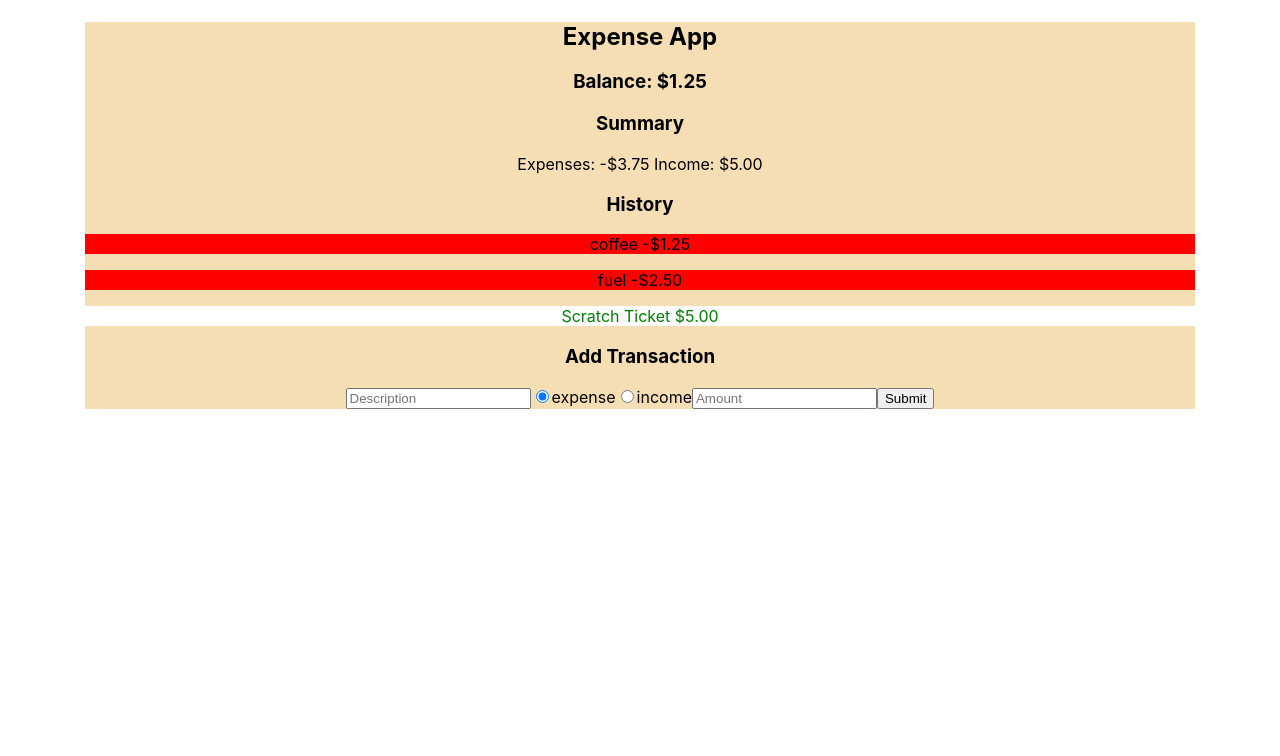
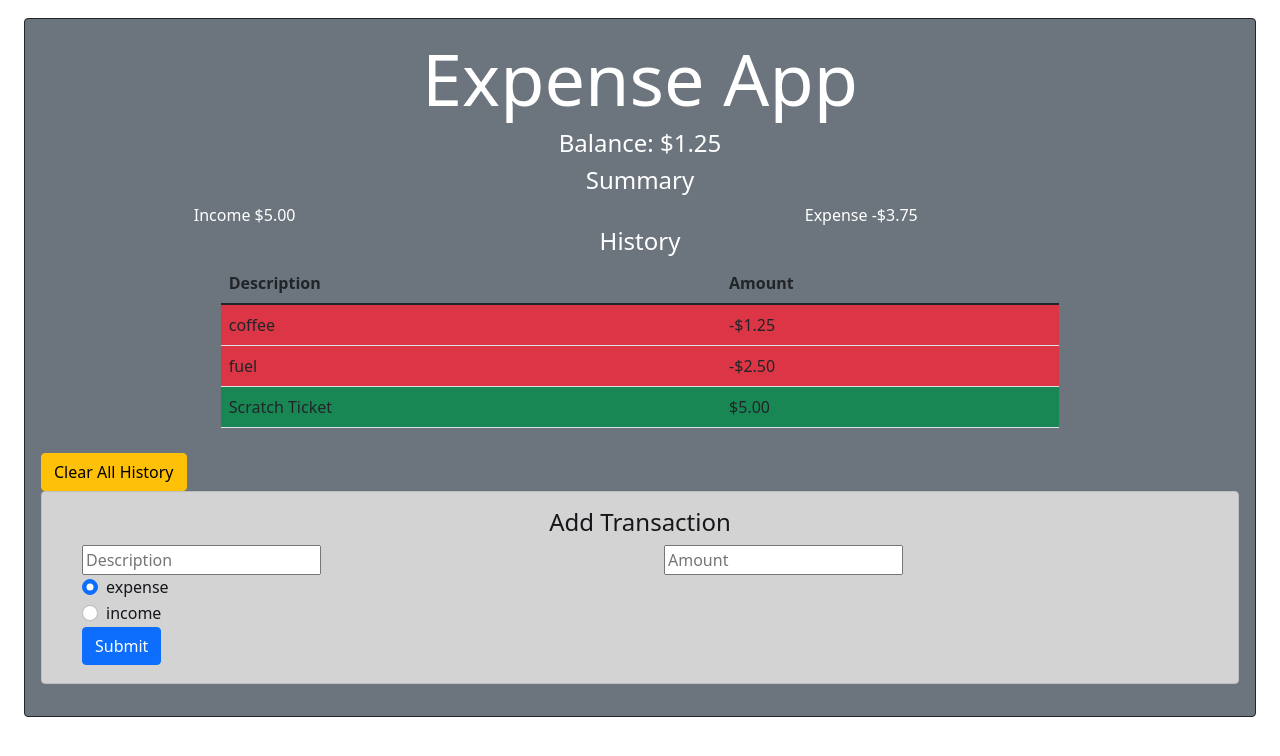
Before and after one commit to frankc60/react-expense-tracker, a React (Create React App) app: page / in a window 1280 px wide. Shown: the top 756 px of the page. Built offline with nearby package versions, Linux system fonts and the light colour scheme.

Commit message:
added CSS bootstrap library, and added some classes to tidy up front end

```diff
--- a/package.json
+++ b/package.json
@@ -6,6 +6,7 @@
     "@testing-library/jest-dom": "^5.14.1",
     "@testing-library/react": "^11.2.7",
     "@testing-library/user-event": "^12.8.3",
+    "bootstrap": "^5.1.1",
     "react": "^17.0.2",
     "react-dom": "^17.0.2",
     "react-scripts": "4.0.3",
--- a/public/index.html
+++ b/public/index.html
@@ -2,6 +2,7 @@
 <html lang="en">
   <head>
     <meta charset="utf-8" />
+    <meta name="viewport" content="width=device-width, initial-scale=1"/>
     <link rel="icon" href="%PUBLIC_URL%/favicon.ico" />
     <meta
       name="description"
@@ -11,6 +12,8 @@
   </head>
   <body>
     <noscript>You need to enable JavaScript to run this app.</noscript>
-    <div id="root"></div>
+    <div id="root" class="container-fluid px-4"></div>
+
+
   </body>
 </html>
--- a/src/App.css
+++ b/src/App.css
@@ -28,3 +28,10 @@ text-align: center;
   padding: 0.1rem;
 
 }
+
+.history {
+  margin: auto;
+  width: 70%;
+  height:190px;
+  overflow-y: scroll;
+}
--- a/src/App.js
+++ b/src/App.js
@@ -10,7 +10,7 @@ import { GlobalProvider } from "./context/GlobalState";
 function App() {
   return (
     <GlobalProvider>
-      <div className='main-container'>
+      <div className='my-3 bg-secondary text-white border border-dark rounded p-3'>
         <Title />
         <Balance />
         <Summary />
--- a/src/component/AddTrans.js
+++ b/src/component/AddTrans.js
@@ -26,31 +26,19 @@ export const AddTrans = () => {
   };
 
   return (
-    <div>
-      <h3>Add Transaction</h3>
-      <form onSubmit={onSubmitHandle}>
+    <div className='alert alert-dark'>
+      <h4 className='text-center'>Add Transaction</h4>
+      <form onSubmit={onSubmitHandle} className='form-check'>
+        <div className='row'>
+          <div className='col'>
             <input
               type='text'
               onChange={onChangeTxtHandler}
               placeholder='Description'
               value={text}
             />
-        <input
-          type='radio'
-          name='amountType'
-          value='expense'
-          checked={posneg === "expense"}
-          onChange={() => setPosneg("expense")}
-        />
-        expense
-        <input
-          type='radio'
-          name='amountType'
-          value='income'
-          checked={posneg === "income"}
-          onChange={() => setPosneg("income")}
-        />
-        income
+          </div>
+          <div className='col'>
             <input
               type='number'
               onChange={onChangeAmountHandler}
@@ -58,7 +46,40 @@ export const AddTrans = () => {
               placeholder='Amount'
               value={amount}
             />
-        <input type='submit' />
+          </div>
+        </div>
+
+        <div className='form-check'>
+          <input
+            type='radio'
+            className='form-check-input'
+            id='customRadio1'
+            name='amountType'
+            value='expense'
+            checked={posneg === "expense"}
+            onChange={() => setPosneg("expense")}
+          />
+          <label className='form-check-label' htmlFor='customRadio1'>
+            expense
+          </label>
+        </div>
+
+        <div className='form-check'>
+          <input
+            type='radio'
+            className='form-check-input'
+            id='customRadio2'
+            name='amountType'
+            value='income'
+            checked={posneg === "income"}
+            onChange={() => setPosneg("income")}
+          />
+          <label className='form-check-label' htmlFor='customRadio2'>
+            income
+          </label>
+        </div>
+
+        <input type='submit' className='btn btn-primary' />
       </form>
     </div>
   );
--- a/src/component/Balance.js
+++ b/src/component/Balance.js
@@ -14,5 +14,5 @@ export const Balance = () => {
   let total = amounts.reduce(reducer);
 
   //output total amount
-  return <h3>Balance: {formatMoney(total)}</h3>;
+  return <h4 className='text-center'>Balance: {formatMoney(total)}</h4>;
 };
--- a/src/component/History.js
+++ b/src/component/History.js
@@ -2,23 +2,42 @@ import React, { useContext } from "react";
 import { GlobalState } from "../context/GlobalState";
 
 export const History = () => {
-  const { transactions, formatMoney } = useContext(GlobalState);
+  const { transactions, formatMoney, clearTransactions } =
+    useContext(GlobalState);
 
   return (
     <div>
-      <h3>History</h3>
-      {transactions.map((state) => (
-        <p
-          key={state.id}
-          className={
-            state.amount < 0
-              ? "transactions-amounts-negative"
-              : "transactions-amounts-positive"
-          }
-        >
-          {state.trans} {formatMoney(state.amount)}
-        </p>
-      ))}
+      <h4 className='text-center'>History</h4>
+      <div className='history'>
+        <table className='table'>
+          <thead>
+            <tr>
+              <th scope='col'>Description</th>
+              <th scope='col'>Amount</th>
+            </tr>
+          </thead>
+          <tbody>
+            {transactions.map((state) => (
+              <tr key={state.id}>
+                <td className={state.amount < 0 ? "bg-danger" : "bg-success"}>
+                  {state.trans}
+                </td>
+                <td className={state.amount < 0 ? "bg-danger" : "bg-success"}>
+                  {formatMoney(state.amount)}
+                </td>
+              </tr>
+            ))}
+          </tbody>
+        </table>
+      </div>
+      <button
+        className='btn btn-warning'
+        onClick={() => {
+          clearTransactions();
+        }}
+      >
+        Clear All History
+      </button>
     </div>
   );
 };
--- a/src/component/Summary.js
+++ b/src/component/Summary.js
@@ -18,9 +18,12 @@ export const Summary = () => {
   let postotal = posAmounts.reduce(reducer);
 
   return (
-    <div>
-      <h3>Summary</h3>
-      Expenses: {formatMoney(negtotal)} Income: {formatMoney(postotal)}
-    </div>
+    <>
+      <h4 className='text-center'>Summary</h4>
+      <div className='row justify-content-center'>
+        <div className='col-3 mx-auto'>Income {formatMoney(postotal)}</div>
+        <div className='col-3 mx-auto'>Expense {formatMoney(negtotal)}</div>
+      </div>
+    </>
   );
 };
--- a/src/component/Title.js
+++ b/src/component/Title.js
@@ -1,5 +1,9 @@
 import React from "react";
 
 export const Title = () => {
-  return <h2>Expense App</h2>;
+  return (
+    <div className='text-center'>
+      <h1 className='display-2'>Expense App</h1>
+    </div>
+  );
 };
--- a/src/context/GlobalState.js
+++ b/src/context/GlobalState.js
@@ -9,14 +9,10 @@ const localStore = localStorage.getItem(LOCALSTORAGE_KEY);
 //localStorage.clear();
 
 console.log(`localStore: ${localStore}`);
-let initialState = [];
-if (localStore) {
-  //localstorage is stored as a string, so need to JSON parse.
-  initialState = JSON.parse(localStore);
-} else {
-  //set some dummy data, as nothing stored.
-  console.log("localstorage doesnt exists");
-  initialState = [
+
+let initialStateLength = 0;
+
+let dummyData = [
   {
     trans: "coffee",
     amount: -1.25,
@@ -33,6 +29,17 @@ if (localStore) {
     id: "ccc",
   },
 ];
+
+let initialState = [];
+if (localStore) {
+  //localstorage is stored as a string, so need to JSON parse.
+  initialState = JSON.parse(localStore);
+} else {
+  //set some dummy data, as nothing stored.
+  console.log("localstorage doesnt exists");
+  initialState = dummyData;
+  console.log("initalState length " + initialState.length);
+  initialStateLength = initialState.length;
 }
 
 export const GlobalState = createContext(initialState);
@@ -41,10 +48,12 @@ export const GlobalProvider = ({ children }) => {
   const [trans, setTrans] = useState(initialState);
 
   useEffect(() => {
+    //console.log(`trans len ${trans.length}`);
     //set localstorage, just stringify as trans is an array of objects.
+    if (trans.length > initialStateLength)
       localStorage.setItem(LOCALSTORAGE_KEY, JSON.stringify(trans));
-  });
-  //ss
+  }, [trans]);
+
   const formatMoney = (money) => {
     return new Intl.NumberFormat("en-US", {
       style: "currency",
@@ -65,9 +74,20 @@ export const GlobalProvider = ({ children }) => {
     // localStorage.setItem(LOCALSTORAGE_KEY, JSON.stringify(newArray));
   };
 
+  const clearTransactions = () => {
+    localStorage.clear();
+    setTrans(dummyData);
+    console.log("clearTransaction()");
+  };
+
   return (
     <GlobalState.Provider
-      value={{ transactions: trans, addTransaction, formatMoney }}
+      value={{
+        transactions: trans,
+        addTransaction,
+        formatMoney,
+        clearTransactions,
+      }}
     >
       {children}
     </GlobalState.Provider>
--- a/src/index.js
+++ b/src/index.js
@@ -2,7 +2,7 @@ import React from "react";
 import ReactDOM from "react-dom";
 import "./index.css";
 import App from "./App";
-
+import "../node_modules/bootstrap/dist/css/bootstrap.min.css";
 ReactDOM.render(
   <React.StrictMode>
     <App />
```
Also changed, not shown: 1 other file (tests, documents, lock files or other folders). Lines whose indentation alone changed are shown as unchanged.
